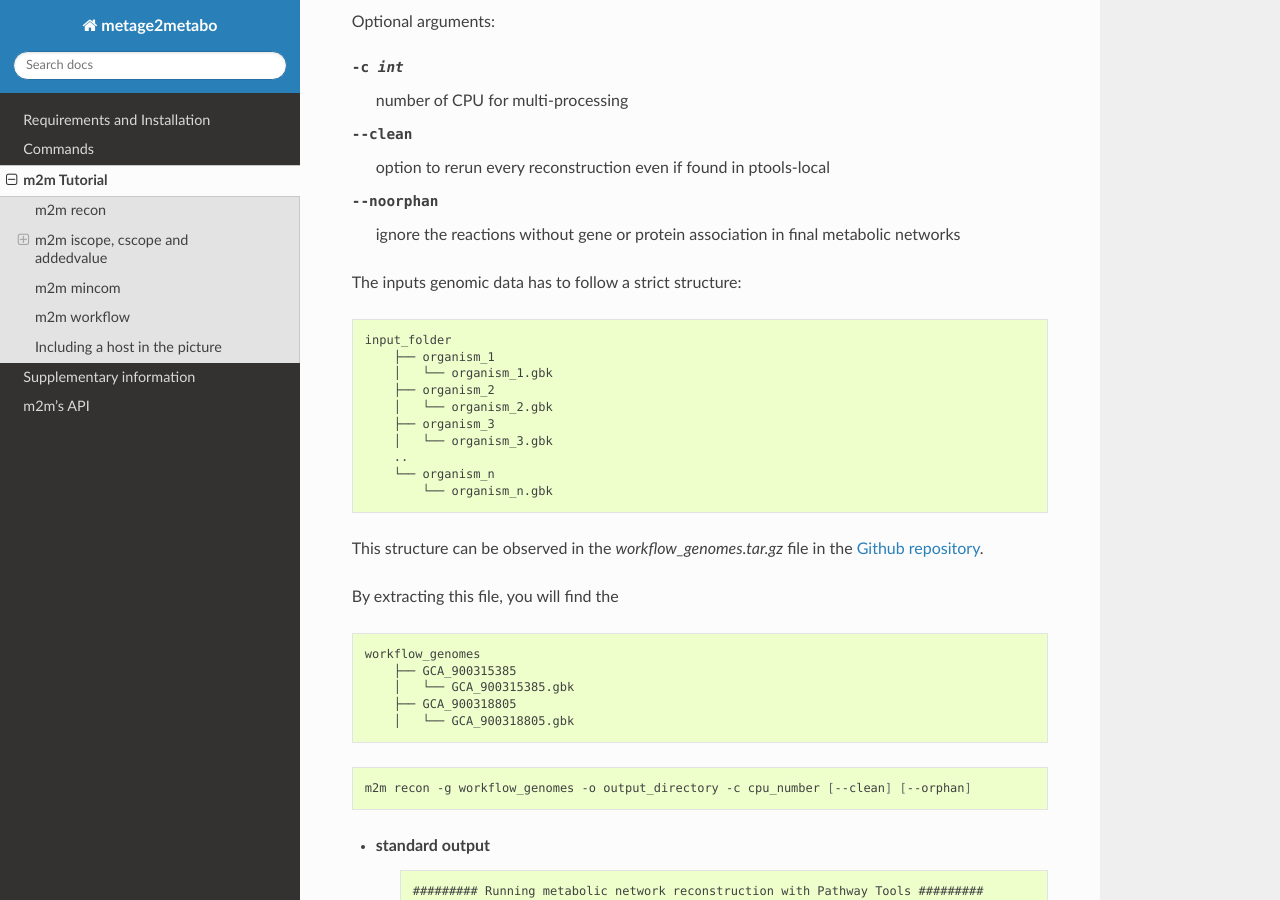
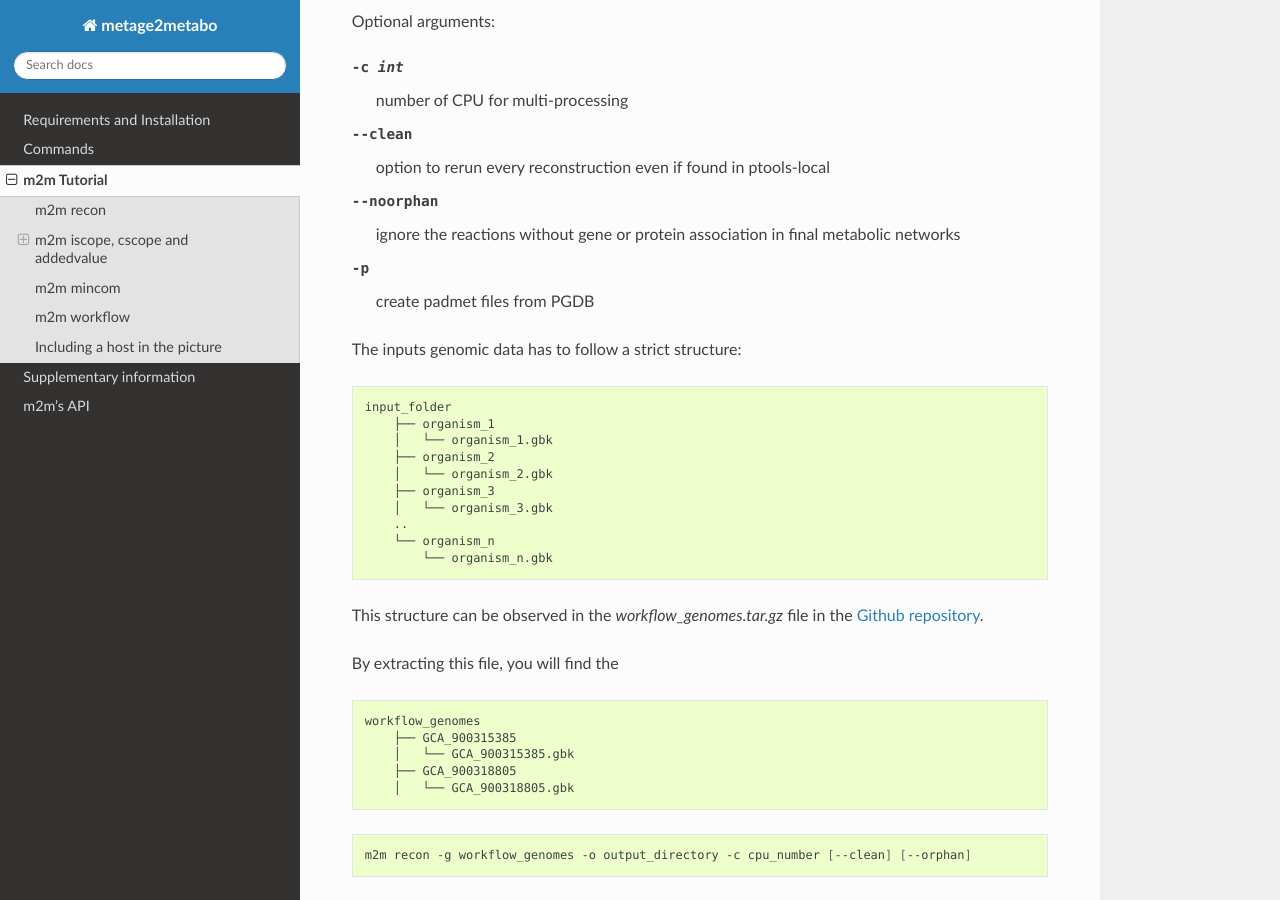
Before and after one commit to AuReMe/metage2metabo, a Sphinx documentation site: the page built from docs/tutorial.rst, in a window 1280 px wide and 900 px high, scrolled down 637 px. Built offline with Sphinx 7.4.7 and the Read the Docs theme 2.0.0, drawn with Linux system fonts in a browser that asks for light colours; some of the changed text lies outside the part shown.

Commit message:
Update doc with padmet files creation.

```diff
--- a/docs/tutorial.rst
+++ b/docs/tutorial.rst
@@ -21,6 +21,7 @@ Optional arguments:
                  even if found in ptools-local
 --noorphan       ignore the reactions without gene or
                  protein association in final metabolic networks
+-p               create padmet files from PGDB
 
 The inputs genomic data has to follow a strict structure:
 
@@ -414,6 +415,7 @@ Optional arguments:
                  even if found in ptools-local
 --noorphan       ignore the reactions without gene or
                  protein association in final metabolic networks
+-p               create padmet files from PGDB
 
 You can run the workflow analysis with the two genbanks files available in the `Github repository <https://github.com/AuReMe/metage2metabo/tree/master/metage2metabo>`__ (`workflow_data`). Two genomes are available in the compressed archive workflow_genomes.tar.gz. The archive has to be uncompressed before testing.
 
```
